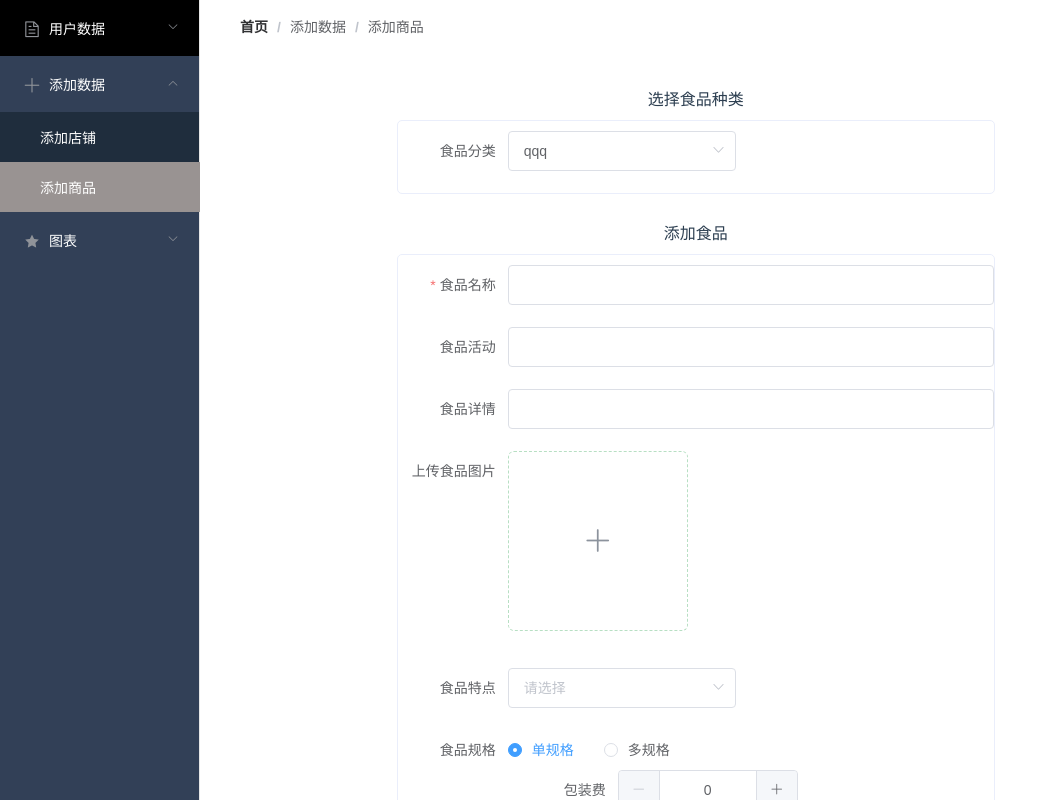
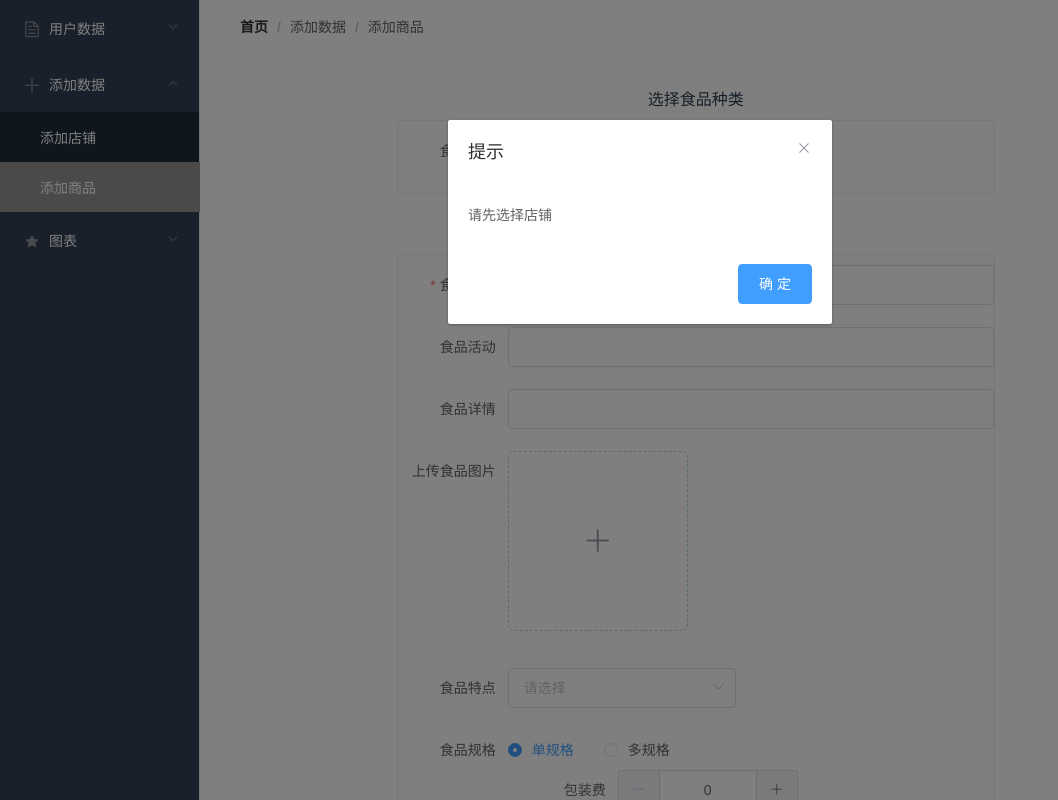
Before and after one commit to caoML/imitate-elm, a Vue app: page /#/add/commodity in a window 1280 px wide. Shown: the top 800 px of the page, without its empty margins (0-1058 px from the left). Built offline with nearby package versions, Linux system fonts and the light colour scheme; what vue-resource would draw is missing.

Commit message:
complete commodity.vue

```diff
--- a/src/router/index.js
+++ b/src/router/index.js
@@ -117,7 +117,7 @@ export default new Router({
       meta: ['添加数据', '添加店铺']
     },
     {
-      path: '/add/commodity',
+      path: '/add/commodity/',
       component: commodity,
       meta: ['添加数据', '添加商品']
     },
--- a/src/views/add/commodity.vue
+++ b/src/views/add/commodity.vue
@@ -1,5 +1,15 @@
 <template>
   <div>
+    <el-dialog
+        title="提示"
+        :visible.sync="!$route.params.id"
+        width="30%">
+      <span>请先选择店铺</span>
+      <span slot="footer" class="dialog-footer">
+    <!--<el-button @click="dialogVisible1 = $route.params.id">取 消</el-button>-->
+    <el-button type="primary" @click="selectShop">确 定</el-button>
+  </span>
+    </el-dialog>
     <el-row :gutter="20">
       <el-col :span="14" :offset="4">
         <header>选择食品种类</header>
@@ -26,10 +36,10 @@
             <el-form-item label="食品名称" prop="name">
               <el-input v-model="form.name"></el-input>
             </el-form-item>
-                        <el-form-item label="食品活动" >
+            <el-form-item label="食品活动">
               <el-input v-model="form.activity"></el-input>
             </el-form-item>
-                        <el-form-item label="食品详情" >
+            <el-form-item label="食品详情">
               <el-input v-model="form.details"></el-input>
             </el-form-item>
             <el-form-item label="上传食品图片">
@@ -53,16 +63,16 @@
               </el-select>
             </el-form-item>
             <el-form-item label="食品规格">
-                            <el-radio-group v-model="form.specification"  @change="flag=!flag">
-                                <el-radio  label="single" >单规格</el-radio>
-                                <el-radio  label="multiple" >多规格</el-radio>
+              <el-radio-group v-model="form.specification" @change="flag=!flag">
+                <el-radio label="single">单规格</el-radio>
+                <el-radio label="multiple">多规格</el-radio>
               </el-radio-group>
               <div class="single" v-if="flag">
                 <el-form-item label="包装费">
-                                    <el-input-number v-model="form.wrapFee"  :min="0" :max="10" label="包装费"></el-input-number>
+                  <el-input-number v-model="form.wrapFee" :min="0" :max="10" label="包装费"></el-input-number>
                 </el-form-item>
                 <el-form-item label="价格">
-                                    <el-input-number v-model="form.price"  :min="1" :max="100" label="价格"></el-input-number>
+                  <el-input-number v-model="form.price" :min="1" :max="100" label="价格"></el-input-number>
                 </el-form-item>
               </div>
               <div class="multiple" v-else>
@@ -74,10 +84,10 @@
                     <el-input v-model="form.specifications"></el-input>
                   </el-form-item>
                   <el-form-item label="包装费">
-                                        <el-input-number v-model="form.wrapFee"  :min="0" :max="10" label="包装费"></el-input-number>
+                    <el-input-number v-model="form.wrapFee" :min="0" :max="10" label="包装费"></el-input-number>
                   </el-form-item>
                   <el-form-item label="价格">
-                                        <el-input-number v-model="form.price"  :min="1" :max="100" label="价格"></el-input-number>
+                    <el-input-number v-model="form.price" :min="1" :max="100" label="价格"></el-input-number>
                   </el-form-item>
                   <el-button type="primary" @click="addSpcfc">确认</el-button>
                   <el-button @click="dialogVisible = false">取 消</el-button>
@@ -186,7 +196,8 @@
           }
         ],
         flag: true,
-        dialogVisible: false
+        dialogVisible: false,
+        dialogVisible1: true
 
       }
     },
@@ -224,6 +235,10 @@
             return false
           }
         })
+      },
+      selectShop() {
+        this.$router.push({path: '/data/bussiness'})
+        // this.dialogVisible1 = false
       }
     }
   }
@@ -242,6 +257,7 @@
     padding-top: 10px;
     margin-bottom: 20px;
   }
+
   .avatar-uploader >>> .el-upload {
     border: 1px dashed #b7dfc3;
     border-radius: 6px;
```
Lines whose indentation alone changed are shown as unchanged.
